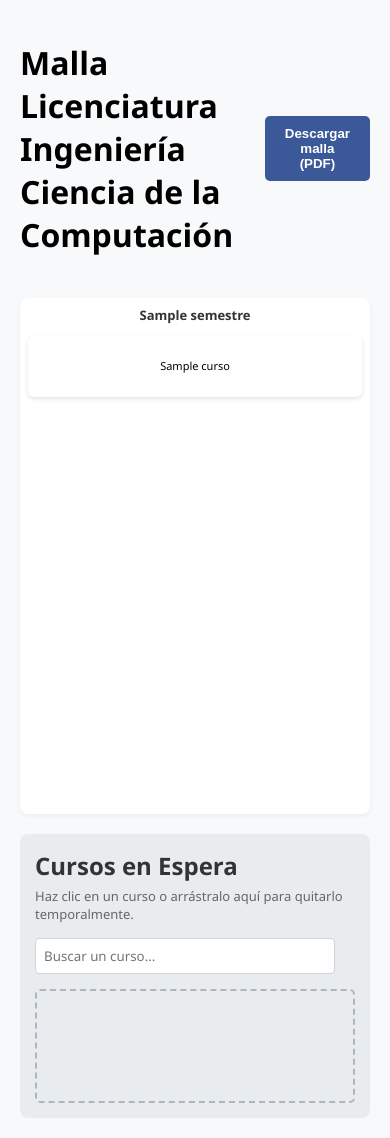
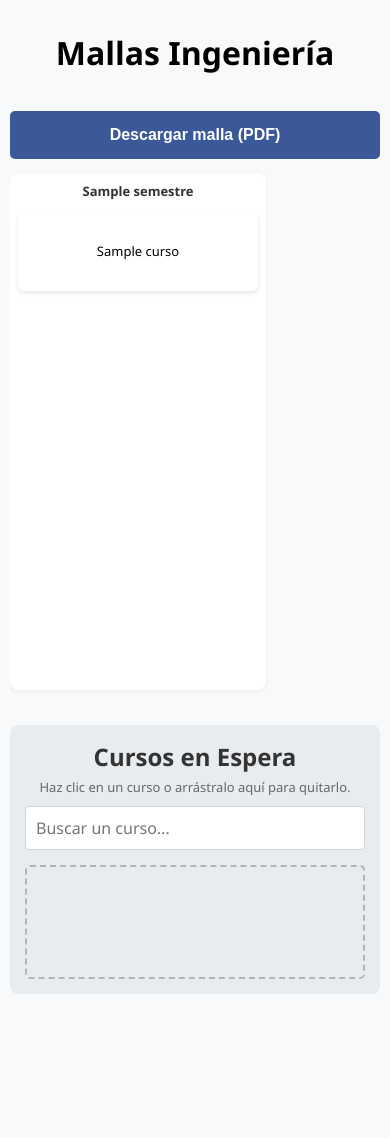
Before and after one commit to vm-gonzalez/mallalicc_2026, a Flask app: template templates/index.html in a window 390 px wide. After the commit the page ends 994 px from the top, so only its background shows below. Run offline with Flask 3, Linux system fonts and the light colour scheme; the template is opened without the code that fills it: most values are stand-ins (such as "Sample title", 1, 10 or a date in 2020); some libraries are stand-ins or nearby versions.

Commit message:
Malla Licc vv.1

```diff
--- a/templates/index.html
+++ b/templates/index.html
@@ -2,7 +2,7 @@
 <html lang="es">
 <head>
     <meta charset="UTF-8">
-    <meta name="viewport" content="width=device-width, initial-scale=1.0">
+    <meta name="viewport" content="width=device-width, initial-scale=1.0, maximum-scale=1.0, user-scalable=no">
     <title>Malla Ingeniería - Ciencia de la Computación</title>
     <script src="https://cdn.jsdelivr.net/npm/sortablejs@latest/Sortable.min.js"></script>
     <script src="https://cdnjs.cloudflare.com/ajax/libs/html2pdf.js/0.10.1/html2pdf.bundle.min.js"></script>
@@ -10,42 +10,38 @@
     <style>
         body { font-family: 'Segoe UI', Tahoma, Geneva, Verdana, sans-serif; background-color: #f8f9fa; margin: 0; padding: 20px; }
         .header { display: flex; justify-content: space-between; align-items: center; margin-bottom: 20px; }
-        .btn-descargar { background-color: #3b5998; color: white; border: none; padding: 10px 20px; border-radius: 5px; cursor: pointer; font-weight: bold; }
+        .btn-descargar { background-color: #3b5998; color: white; border: none; padding: 10px 20px; border-radius: 5px; cursor: pointer; font-weight: bold; transition: background 0.2s; }
         .btn-descargar:hover { background-color: #2d4373; }
 
         .layout-principal { display: flex; flex-direction: column; gap: 20px; }
 
-        /* Estilos de la malla (Sin scroll horizontal, se adapta a la pantalla) */
+        /* Estilos base de la malla (Escritorio: Apretado) */
         .malla-container { display: flex; gap: 8px; width: 100%; justify-content: space-between; }
         .semestre-col { background-color: #ffffff; border-radius: 8px; padding: 8px; flex: 1; min-width: 0; box-shadow: 0 2px 5px rgba(0,0,0,0.05); min-height: 500px; display: flex; flex-direction: column; }
         .semestre-title { text-align: center; font-weight: bold; margin-bottom: 12px; color: #333; font-size: 13px; }
         .lista-cursos { flex-grow: 1; }
 
-        /* Cursos ligeramente más pequeños para que quepan bien en 8 columnas */
-        .curso { padding: 8px 4px; margin-bottom: 8px; border-radius: 6px; font-size: 11px; font-weight: 500; cursor: pointer; box-shadow: 0 2px 4px rgba(0,0,0,0.1); display: flex; flex-direction: column; align-items: center; justify-content: center; text-align: center; min-height: 45px; transition: transform 0.1s; line-height: 1.15; word-wrap: break-word; }
+        .curso { padding: 8px 4px; margin-bottom: 8px; border-radius: 6px; font-size: 11px; font-weight: 500; cursor: pointer; box-shadow: 0 2px 4px rgba(0,0,0,0.1); display: flex; flex-direction: column; align-items: center; justify-content: center; text-align: center; min-height: 45px; transition: transform 0.1s; line-height: 1.15; word-wrap: break-word; user-select: none; }
         .curso:hover { transform: scale(1.02); }
-        .curso:active { cursor: grabbing; }
 
-        /* Bandeja de Cursos Horizontal (Abajo) */
+        /* Bandeja de Cursos Horizontal */
         .banco-cursos { width: 100%; background-color: #e9ecef; border-radius: 8px; padding: 15px; box-sizing: border-box; display: flex; flex-direction: column; }
         .banco-header { display: flex; justify-content: space-between; align-items: center; margin-bottom: 15px; flex-wrap: wrap; gap: 15px; }
         .banco-title { font-weight: bold; color: #333; margin: 0; }
         .banco-instruccion { font-size: 13px; color: #666; margin: 0; margin-top: 5px; }
-        .buscador-input { width: 300px; max-width: 100%; padding: 8px; border: 1px solid #ced4da; border-radius: 4px; box-sizing: border-box; font-family: inherit; }
+        .buscador-input { width: 300px; max-width: 100%; padding: 10px; border: 1px solid #ced4da; border-radius: 4px; box-sizing: border-box; font-family: inherit; font-size: 14px;}
         .buscador-input:focus { outline: none; border-color: #80bdff; box-shadow: 0 0 0 0.2rem rgba(0,123,255,.25); }
         .banco-lista { flex-grow: 1; border: 2px dashed #adb5bd; border-radius: 5px; padding: 15px; display: flex; flex-wrap: wrap; gap: 10px; min-height: 80px; align-content: flex-start; }
-
-        /* Forzar un ancho fijo para los cursos cuando están en la bandeja inferior */
         .banco-lista .curso { width: 160px; margin-bottom: 0; font-size: 12px; }
 
         /* Colores Base */
         .tipo-pc { background-color: #a0f0e0; color: #000; }
         .tipo-fg { background-color: #2b4570; color: #fff; }
         .tipo-mj { background-color: #b8e994; color: #000; }
-        .tipo-mn { background-color: #ffeaa7; color: #000; border: 2px dashed #f6b93b; } /* Optativos Minor/Prof. */
-        .tipo-ciencias { background-color: #cce5ff; color: #000; border: 2px dashed #007bff; } /* Optativo Ciencias con Borde Azul */
+        .tipo-mn { background-color: #ffeaa7; color: #000; border: 2px dashed #f6b93b; }
+        .tipo-ciencias { background-color: #cce5ff; color: #000; border: 2px dashed #007bff; }
 
-        /* Colores Dinámicos */
+        /* Colores Dinámicos (al seleccionar) */
         .opt-comp { background-color: #d1d8e0; color: #000; border: none; }
         .opt-otro { background-color: #fab1a0; color: #000; border: none; }
         .opt-cien { background-color: #a29bfe; color: #000; border: none; }
@@ -54,33 +50,69 @@
         .error-prerrequisito { border: 2px solid #dc3545; background-color: #f8d7da !important; color: #721c24 !important; }
         .error-mensaje { font-size: 10px; color: #dc3545; font-weight: bold; display: block; margin-top: 5px; text-align: center;}
 
-        /* Estilos de los Modales */
-        .modal-overlay { position: fixed; top: 0; left: 0; width: 100%; height: 100%; background: rgba(0,0,0,0.6); display: none; justify-content: center; align-items: center; z-index: 1000; }
-        .modal-content { background: white; padding: 20px; border-radius: 8px; width: 500px; max-width: 90%; max-height: 80vh; display: flex; flex-direction: column; box-shadow: 0 5px 15px rgba(0,0,0,0.3);}
+        /* Modales */
+        .modal-overlay { position: fixed; top: 0; left: 0; width: 100%; height: 100%; background: rgba(0,0,0,0.6); display: none; justify-content: center; align-items: center; z-index: 1000; padding: 10px; box-sizing: border-box;}
+        .modal-content { background: white; padding: 20px; border-radius: 8px; width: 500px; max-width: 100%; max-height: 85vh; display: flex; flex-direction: column; box-shadow: 0 5px 15px rgba(0,0,0,0.3); box-sizing: border-box;}
         .modal-header { display: flex; justify-content: space-between; align-items: center; margin-bottom: 15px; border-bottom: 1px solid #eee; padding-bottom: 10px;}
-        .modal-header h3 { margin: 0; color: #333; }
-        .btn-cerrar { background: #dc3545; color: white; border: none; padding: 5px 10px; border-radius: 3px; cursor: pointer; font-weight: bold;}
-        .lista-optativos-modal { overflow-y: auto; flex-grow: 1; padding-right: 10px;}
+        .modal-header h3 { margin: 0; color: #333; font-size: 18px;}
+        .btn-cerrar { background: #dc3545; color: white; border: none; padding: 8px 12px; border-radius: 4px; cursor: pointer; font-weight: bold;}
+        .lista-optativos-modal { overflow-y: auto; flex-grow: 1; padding-right: 5px;}
 
-        .item-optativo { padding: 10px; margin-bottom: 8px; border-radius: 5px; cursor: pointer; font-size: 14px; transition: opacity 0.2s; }
-        .item-optativo:hover { opacity: 0.8; }
-        .item-comp { background-color: #d1d8e0; border-left: 5px solid #a5b1c2; }
-        .item-otro { background-color: #fab1a0; border-left: 5px solid #e17055; }
-        .item-cien { background-color: #a29bfe; border-left: 5px solid #6c5ce7; }
+        .item-optativo { padding: 12px; margin-bottom: 8px; border-radius: 5px; cursor: pointer; font-size: 14px; transition: opacity 0.2s; border: 1px solid #eee;}
+        .item-optativo:active { opacity: 0.6; }
+        .item-comp { background-color: #d1d8e0; border-left: 6px solid #a5b1c2; }
+        .item-otro { background-color: #fab1a0; border-left: 6px solid #e17055; }
+        .item-cien { background-color: #a29bfe; border-left: 6px solid #6c5ce7; }
 
-        /* Estilos de la Alerta Profesional */
+        /* Alerta Profesional */
         .alert-box { width: 350px; text-align: center; padding: 30px 20px; }
         .alert-icon { font-size: 40px; color: #dc3545; margin-bottom: 15px; }
         .alert-box h3 { margin-top: 0; color: #333; }
-        .alert-box p { color: #666; font-size: 14px; margin-bottom: 20px; }
-        .btn-alert { background-color: #007bff; color: white; border: none; padding: 10px 20px; border-radius: 5px; cursor: pointer; font-weight: bold; width: 100%; }
-        .btn-alert:hover { background-color: #0056b3; }
+        .alert-box p { color: #666; font-size: 14px; margin-bottom: 20px; line-height: 1.5;}
+        .btn-alert { background-color: #007bff; color: white; border: none; padding: 12px 20px; border-radius: 5px; cursor: pointer; font-weight: bold; width: 100%; font-size: 15px;}
+        .btn-alert:active { background-color: #0056b3; }
+
+
+        /* ==========================================================================
+           MODO RESPONSIVE (CELULARES Y TABLETS)
+           ========================================================================== */
+        @media (max-width: 992px) {
+            body { padding: 10px; }
+
+            .header { flex-direction: column; gap: 15px; text-align: center; margin-bottom: 15px; }
+            .btn-descargar { width: 100%; padding: 15px; font-size: 16px; }
+
+            /* Malla hace Scroll Horizontal en móviles */
+            .malla-container {
+                overflow-x: auto;
+                justify-content: flex-start;
+                padding-bottom: 15px; /* Deja espacio para la barrita de scroll */
+                -webkit-overflow-scrolling: touch; /* Scroll suave en iOS */
+            }
+
+            .semestre-col {
+                min-width: 240px; /* Tamaño forzado para que no se aprieten las letras */
+                flex: 0 0 auto;
+            }
+
+            .curso {
+                font-size: 13px; /* Letras un poco más grandes para leer en el celu */
+                padding: 12px 6px;
+                min-height: 55px; /* Botones más altos para tocarlos fácil con el dedo */
+            }
+
+            .banco-header { flex-direction: column; text-align: center; gap: 10px; }
+            .buscador-input { width: 100%; font-size: 16px; /* 16px evita que Safari haga auto-zoom */ }
+
+            .banco-lista { justify-content: center; }
+            .banco-lista .curso { width: 100%; max-width: 280px; } /* En celulares, los ramos en espera se ven como lista */
+        }
     </style>
 </head>
 <body>
 
     <div class="header">
-        <h1>Malla Licenciatura Ingeniería Ciencia de la Computación</h1>
+        <h1>Mallas Ingeniería</h1>
         <button class="btn-descargar" onclick="descargarPDF()">Descargar malla (PDF)</button>
     </div>
 
@@ -107,7 +139,7 @@
             <div class="banco-header">
                 <div>
                     <h2 class="banco-title">Cursos en Espera</h2>
-                    <p class="banco-instruccion">Haz clic en un curso o arrástralo aquí para quitarlo temporalmente.</p>
+                    <p class="banco-instruccion">Haz clic en un curso o arrástralo aquí para quitarlo.</p>
                 </div>
                 <input type="text" id="buscador-banco" class="buscador-input" placeholder="Buscar un curso...">
             </div>
@@ -118,7 +150,7 @@
     <div id="modal-optativos" class="modal-overlay" data-html2canvas-ignore="true">
         <div class="modal-content">
             <div class="modal-header">
-                <h3>Elige un Curso Optativo / Minor</h3>
+                <h3>Optativo / Minor</h3>
                 <button class="btn-cerrar" onclick="cerrarModal('modal-optativos')">X</button>
             </div>
             <div class="lista-optativos-modal">
@@ -138,7 +170,7 @@
     <div id="modal-ciencias" class="modal-overlay" data-html2canvas-ignore="true">
         <div class="modal-content">
             <div class="modal-header">
-                <h3>Elige un Optativo de Ciencias</h3>
+                <h3>Optativo de Ciencias</h3>
                 <button class="btn-cerrar" onclick="cerrarModal('modal-ciencias')">X</button>
             </div>
             <div class="lista-optativos-modal">
@@ -205,7 +237,6 @@
 
             tarjetaDestino.innerHTML = `${sigla} - ${nombre}`;
             tarjetaDestino.setAttribute('data-sigla', sigla);
-            // Se añade la clase 'tipo-ciencias' para que también se limpie al hacer clic
             tarjetaDestino.classList.remove('tipo-mn', 'tipo-pc', 'tipo-ciencias', 'opt-comp', 'opt-otro', 'opt-cien');
             tarjetaDestino.classList.add(colorClass);
 
@@ -261,9 +292,15 @@
                 });
             }
 
+            // Inicializamos Sortable adaptado para móviles
             document.querySelectorAll('.lista-cursos').forEach(lista => {
                 new Sortable(lista, {
-                    group: 'shared', animation: 150, ghostClass: 'ghost', delay: 50, delayOnTouchOnly: true,
+                    group: 'shared',
+                    animation: 150,
+                    ghostClass: 'ghost',
+                    // delay 150ms previene que se arrastren cosas por accidente al hacer scroll en el celular
+                    delay: 150,
+                    delayOnTouchOnly: true,
                     onEnd: function () { window.validarMallaGlobal(); }
                 });
             });
@@ -275,6 +312,7 @@
                 });
             });
 
+            // Lógica de clics (funciona perfecto como toques rápidos en el celular)
             document.addEventListener('click', function(e) {
                 if (e.target.closest('.modal-overlay')) return;
 
@@ -300,14 +338,13 @@
             window.validarMallaGlobal();
         });
 
-        // REPARACIÓN DEL PDF: Ancho forzado e invisible al usuario
+        // La descarga a PDF usa el tamaño fijo inyectado con CSS Text, lo que ignora la vista de celular
+        // y genera siempre la foto extendida HD.
         function descargarPDF() {
             const elemento = document.getElementById('malla-pdf');
-
-            // Guardar el estilo original exacto
             const estiloOriginal = elemento.getAttribute('style') || '';
 
-            // Forzar CSS directamente en el elemento para que no colapse al tomar la foto
+            // Forzamos la vista ancha solo para la foto del PDF
             elemento.style.cssText = 'display: flex; gap: 10px; width: 1700px !important; min-width: 1700px !important; overflow: visible !important; padding: 20px; background: #f8f9fa;';
 
             const opciones = {
@@ -324,7 +361,7 @@
             };
 
             html2pdf().set(opciones).from(elemento).save().then(() => {
-                // Restaurar los estilos originales
+                // Devolvemos el CSS a la normalidad responsiva
                 if (estiloOriginal) {
                     elemento.setAttribute('style', estiloOriginal);
                 } else {
```
